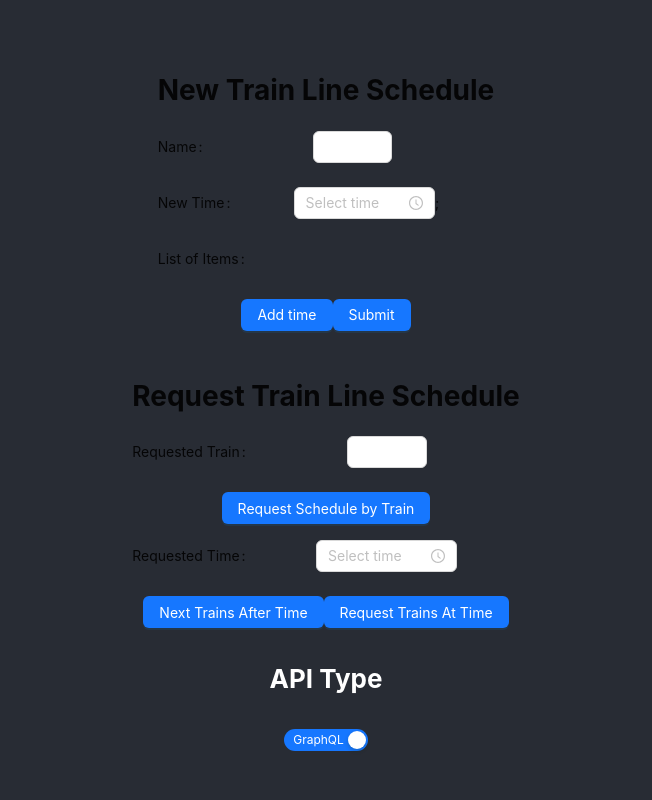
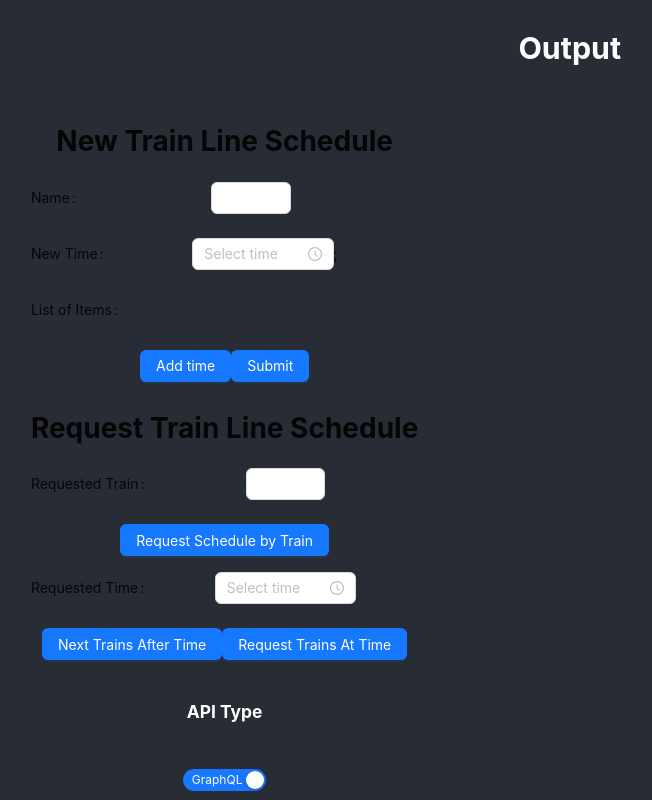
Before and after one commit to jalowe13/train_scheduler, a React (Create React App) app: page / in a window 1280 px wide. Shown: the whole page, without its empty margins (314-966 px from the left). Built offline with nearby package versions, Linux system fonts and the light colour scheme.

Commit message:
Payload Output To Frontend

```diff
--- a/src/App.css
+++ b/src/App.css
@@ -19,7 +19,7 @@
   display: flex;
   flex-direction: column;
   align-items: center;
-  justify-content: center;
+  justify-content: flex-start;
   font-size: calc(10px + 2vmin);
   color: white;
 }
--- a/src/App.tsx
+++ b/src/App.tsx
@@ -12,6 +12,8 @@ const App: React.FC = () => {
   const [isGraphQL, setIsGraphQL] = useState(true);
   // Message State
   const [messageApi, contextHolder] = message.useMessage();
+  // Data State
+  const [data, setData] = useState(null);
   const info = () => {
     messageApi.info("Request Submitted");
   };
@@ -23,6 +25,7 @@ const App: React.FC = () => {
       try {
         const data = await apiFunction(isGraphQL);
         console.log("Api data:", data);
+        setData(data); // Set the data state
         return data;
       } catch (error) {
         console.error(`Failed to fetch data`, error);
@@ -34,6 +37,9 @@ const App: React.FC = () => {
     <div className="App">
       <header className="App-header">
         {contextHolder}
+
+        <div style={{ display: "flex", justifyContent: "space-between" }}>
+          <div style={{ marginTop: "100px", marginRight: "100px" }}>
             <NewTrainServiceForm
               handleButtonClick={handleButtonClick}
               info={info}
@@ -44,16 +50,24 @@ const App: React.FC = () => {
               info={info}
               isGraphQL={isGraphQL}
             />
-        <h4>API Type</h4>
+            <h6>API Type</h6>
             <Switch
               checkedChildren="GraphQL"
               unCheckedChildren="REST"
               defaultChecked
               onChange={(checked) => setIsGraphQL(checked)}
             />
-        {
-          // TODO: Delete Database buttonz
-        }
+          </div>
+
+          <div style={{ maxWidth: "50%" }}>
+            <h3>Output</h3>
+            {data ? (
+              <pre style={{ fontSize: "12px" }}>
+                {JSON.stringify(data, null, 2)}
+              </pre>
+            ) : null}
+          </div>
+        </div>
       </header>
     </div>
   );
```
Lines whose indentation alone changed are shown as unchanged.
